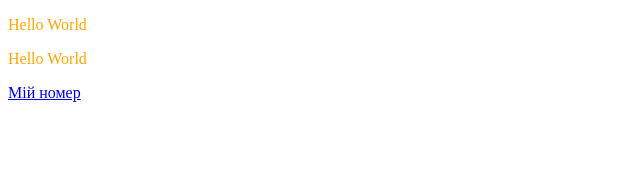
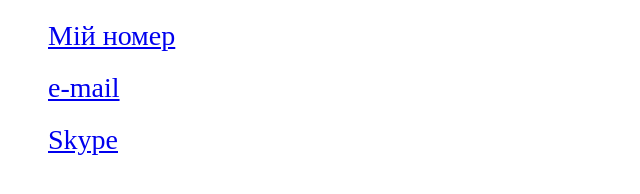
Before and after one commit to Slavik89/lesson2, a plain HTML site: page index.html in a window 1280 px wide. Shown: the whole page, without its empty margins (0-640 px from the left). Drawn offline with Linux system fonts and the light colour scheme.

Commit message:
sec commit

```diff
--- a/index.html
+++ b/index.html
@@ -3,14 +3,32 @@
 
     <head>
         <meta charset="utf-8">
+        <style>
+            a {
+                font-size: 28px;
+            }
+            div {
+                margin: 20px 40px;
+            }
+        </style>
 
 
 
 
     </head>
     <body>
-        <p style="color:orange">Hello World</p>
-        <p style="color:orange">Hello World</p>
-        <a href="tel:+380993731084">Мій номер</a>
+        <div>
+            <a href="tel:+380993731084">Мій номер</a>
+        </div>
+
+        <div>
+            <a href="mailto: info@gmail.com">e-mail</a>
+        </div>
+
+        <div>
+            <a href="skype:login">Skype</a>
+        </div>
+
+
     </body>
 </html>
```
